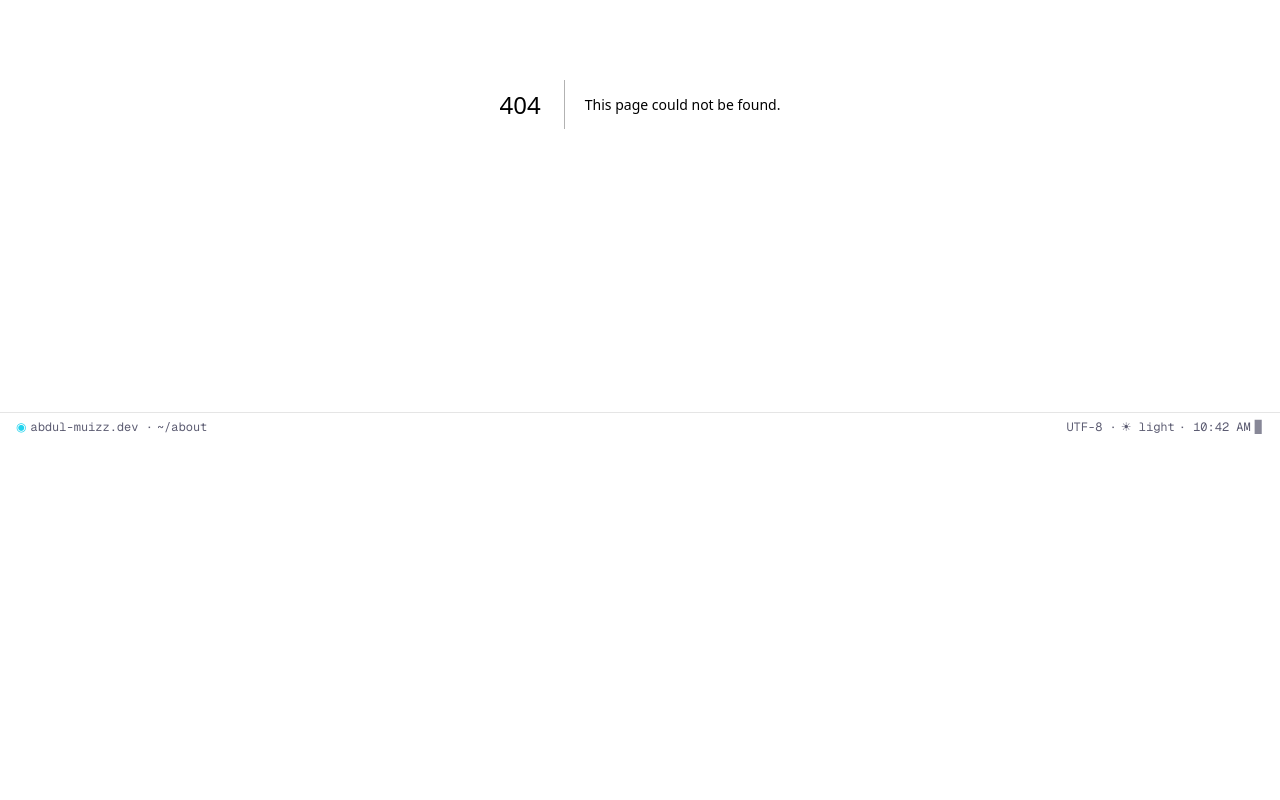
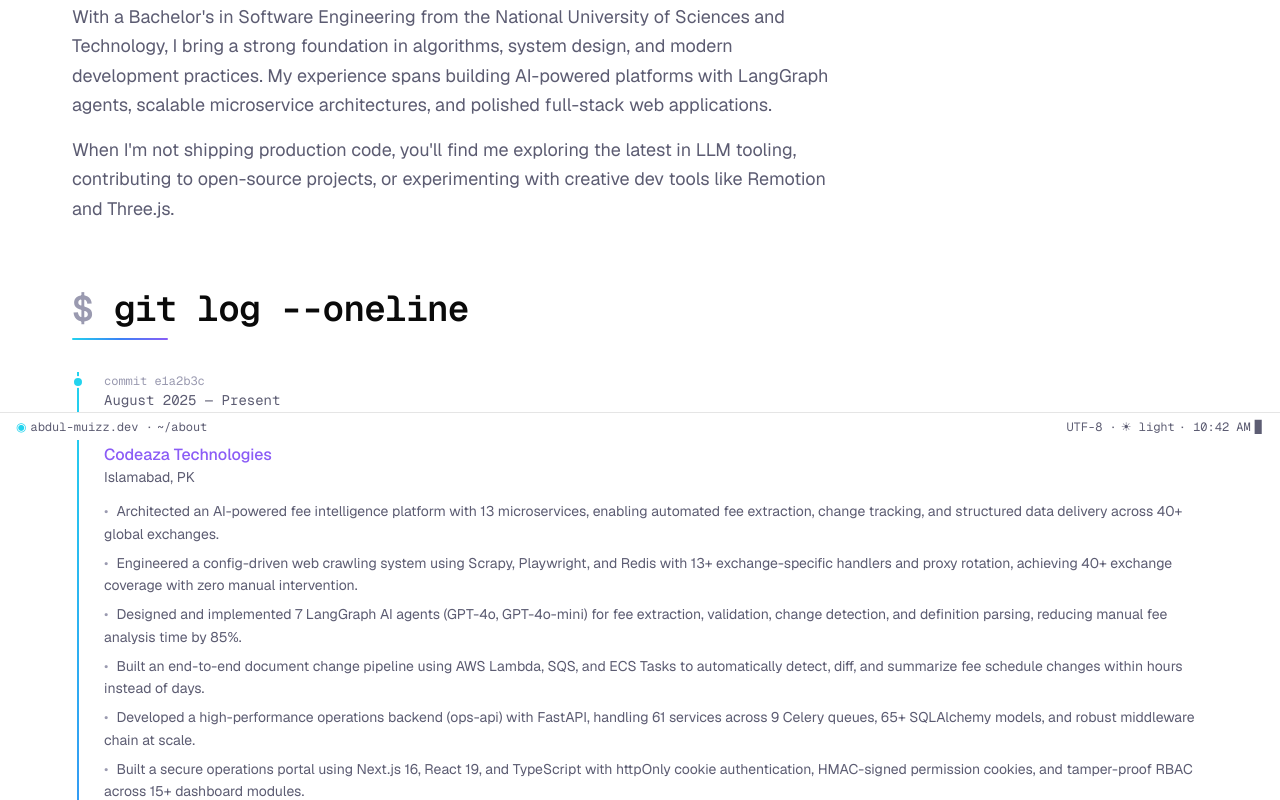
Before and after one commit to Abdul-Muizz1310/portfolio, a Next.js app: page /about in a window 1280 px wide. Before the commit this address had no page. Shown: the part 360-1160 px from the top of the page. Before the commit the page ends 892 px from the top, so only its background shows below. Built offline with nearby package versions, Linux system fonts and the light colour scheme.

Commit message:
feat: add About page with git-log timeline, education, and env-var values

```diff
--- /dev/null
+++ b/src/app/about/page.tsx
@@ -0,0 +1,65 @@
+import type { Metadata } from "next";
+import { PageTransition } from "@/components/page-transition";
+import { SectionHeader } from "@/components/section-header";
+import { ExperienceTimeline } from "@/components/sections/experience-timeline";
+import { EducationTimeline } from "@/components/sections/education-timeline";
+import { Values } from "@/components/sections/values";
+import { PERSONAL_INFO } from "@/lib/resume-data";
+
+export const metadata: Metadata = {
+  title: "About — Abdul-Muizz",
+  description: PERSONAL_INFO.summary,
+};
+
+export default function AboutPage() {
+  return (
+    <PageTransition>
+      <div className="mx-auto max-w-[1200px] px-4 py-20 sm:px-8">
+        <SectionHeader command="$ cat about.md" />
+
+        {/* Intro */}
+        <div className="mt-8 max-w-3xl space-y-4 text-lg leading-relaxed text-foreground-muted">
+          <p>{PERSONAL_INFO.summary}</p>
+          <p>
+            With a Bachelor&apos;s in Software Engineering from the National
+            University of Sciences and Technology, I bring a strong foundation in
+            algorithms, system design, and modern development practices. My
+            experience spans building AI-powered platforms with LangGraph agents,
+            scalable microservice architectures, and polished full-stack web
+            applications.
+          </p>
+          <p>
+            When I&apos;m not shipping production code, you&apos;ll find me
+            exploring the latest in LLM tooling, contributing to open-source
+            projects, or experimenting with creative dev tools like Remotion and
+            Three.js.
+          </p>
+        </div>
+
+        {/* Experience */}
+        <section className="mt-16">
+          <SectionHeader command="$ git log --oneline" />
+          <div className="mt-8">
+            <ExperienceTimeline />
+          </div>
+        </section>
+
+        {/* Education */}
+        <section className="mt-16">
+          <SectionHeader command="$ git branch -a" />
+          <div className="mt-8">
+            <EducationTimeline />
+          </div>
+        </section>
+
+        {/* Values */}
+        <section className="mt-16">
+          <SectionHeader command="$ printenv" />
+          <div className="mt-8">
+            <Values />
+          </div>
+        </section>
+      </div>
+    </PageTransition>
+  );
+}
--- /dev/null
+++ b/src/components/sections/education-timeline.tsx
@@ -0,0 +1,73 @@
+"use client";
+
+import { motion } from "framer-motion";
+import { EDUCATION } from "@/lib/resume-data";
+
+export function EducationTimeline() {
+  return (
+    <div>
+      {/* Branch badge */}
+      <span className="mb-4 inline-block rounded-sm bg-accent-cyan-soft px-2 py-0.5 font-mono text-[0.75rem] text-accent-cyan">
+        branch: education
+      </span>
+
+      <div className="relative pl-8">
+        {/* Vertical gradient line */}
+        <div
+          className="absolute left-[5px] top-0 h-full w-0.5"
+          style={{
+            background:
+              "linear-gradient(to bottom, var(--accent-cyan), var(--accent-blue), var(--accent-purple))",
+          }}
+        />
+
+        <div className="space-y-12">
+          {EDUCATION.map((entry, index) => (
+            <motion.div
+              key={entry.hash}
+              initial={{ opacity: 0, x: -24 }}
+              whileInView={{ opacity: 1, x: 0 }}
+              viewport={{ once: true, margin: "-50px" }}
+              transition={{ duration: 0.5, delay: index * 0.1 }}
+              className="relative"
+            >
+              {/* Dot on the line */}
+              <div className="absolute -left-8 top-1 h-3 w-3 rounded-full border-2 border-background bg-accent-cyan" />
+
+              {/* Content card */}
+              <div>
+                <p className="font-mono text-[0.75rem] text-foreground-faint">
+                  commit {entry.hash}
+                </p>
+                <p className="font-mono text-[0.875rem] text-foreground-muted">
+                  {entry.startDate} &mdash; {entry.endDate}
+                </p>
+                <h3 className="mt-1 text-h4 text-accent-cyan">
+                  {entry.degree}
+                </h3>
+                <p className="font-medium text-accent-purple">
+                  {entry.institution}
+                </p>
+                <p className="text-[0.875rem] text-foreground-muted">
+                  {entry.location}
+                </p>
+                {entry.highlights.length > 0 && (
+                  <ul className="mt-3 space-y-1.5">
+                    {entry.highlights.map((highlight, i) => (
+                      <li
+                        key={i}
+                        className="text-[0.875rem] leading-relaxed text-foreground-muted before:mr-2 before:text-foreground-faint before:content-['•']"
+                      >
+                        {highlight}
+                      </li>
+                    ))}
+                  </ul>
+                )}
+              </div>
+            </motion.div>
+          ))}
+        </div>
+      </div>
+    </div>
+  );
+}
--- /dev/null
+++ b/src/components/sections/experience-timeline.tsx
@@ -0,0 +1,60 @@
+"use client";
+
+import { motion } from "framer-motion";
+import { EXPERIENCE } from "@/lib/resume-data";
+
+export function ExperienceTimeline() {
+  return (
+    <div className="relative pl-8">
+      {/* Vertical gradient line */}
+      <div
+        className="absolute left-[5px] top-0 h-full w-0.5"
+        style={{
+          background:
+            "linear-gradient(to bottom, var(--accent-cyan), var(--accent-blue), var(--accent-purple))",
+        }}
+      />
+
+      <div className="space-y-12">
+        {EXPERIENCE.map((entry, index) => (
+          <motion.div
+            key={entry.hash}
+            initial={{ opacity: 0, x: -24 }}
+            whileInView={{ opacity: 1, x: 0 }}
+            viewport={{ once: true, margin: "-50px" }}
+            transition={{ duration: 0.5, delay: index * 0.1 }}
+            className="relative"
+          >
+            {/* Dot on the line */}
+            <div className="absolute -left-8 top-1 h-3 w-3 rounded-full border-2 border-background bg-accent-cyan" />
+
+            {/* Content card */}
+            <div>
+              <p className="font-mono text-[0.75rem] text-foreground-faint">
+                commit {entry.hash}
+              </p>
+              <p className="font-mono text-[0.875rem] text-foreground-muted">
+                {entry.startDate} &mdash; {entry.endDate}
+              </p>
+              <h3 className="mt-1 text-h4 text-accent-cyan">{entry.role}</h3>
+              <p className="font-medium text-accent-purple">{entry.company}</p>
+              <p className="text-[0.875rem] text-foreground-muted">
+                {entry.location}
+              </p>
+              <ul className="mt-3 space-y-1.5">
+                {entry.description.map((bullet, i) => (
+                  <li
+                    key={i}
+                    className="text-[0.875rem] leading-relaxed text-foreground-muted before:mr-2 before:text-foreground-faint before:content-['•']"
+                  >
+                    {bullet}
+                  </li>
+                ))}
+              </ul>
+            </div>
+          </motion.div>
+        ))}
+      </div>
+    </div>
+  );
+}
--- /dev/null
+++ b/src/components/sections/values.tsx
@@ -0,0 +1,17 @@
+import { VALUES } from "@/lib/resume-data";
+
+export function Values() {
+  return (
+    <div className="rounded-lg border border-border bg-surface p-6">
+      <div className="font-mono text-[0.875rem]">
+        {VALUES.map((v) => (
+          <div key={v.key}>
+            <span className="text-foreground-muted">{v.key}</span>
+            <span className="text-foreground-faint">=</span>
+            <span className="text-accent-cyan">{v.value}</span>
+          </div>
+        ))}
+      </div>
+    </div>
+  );
+}
```
